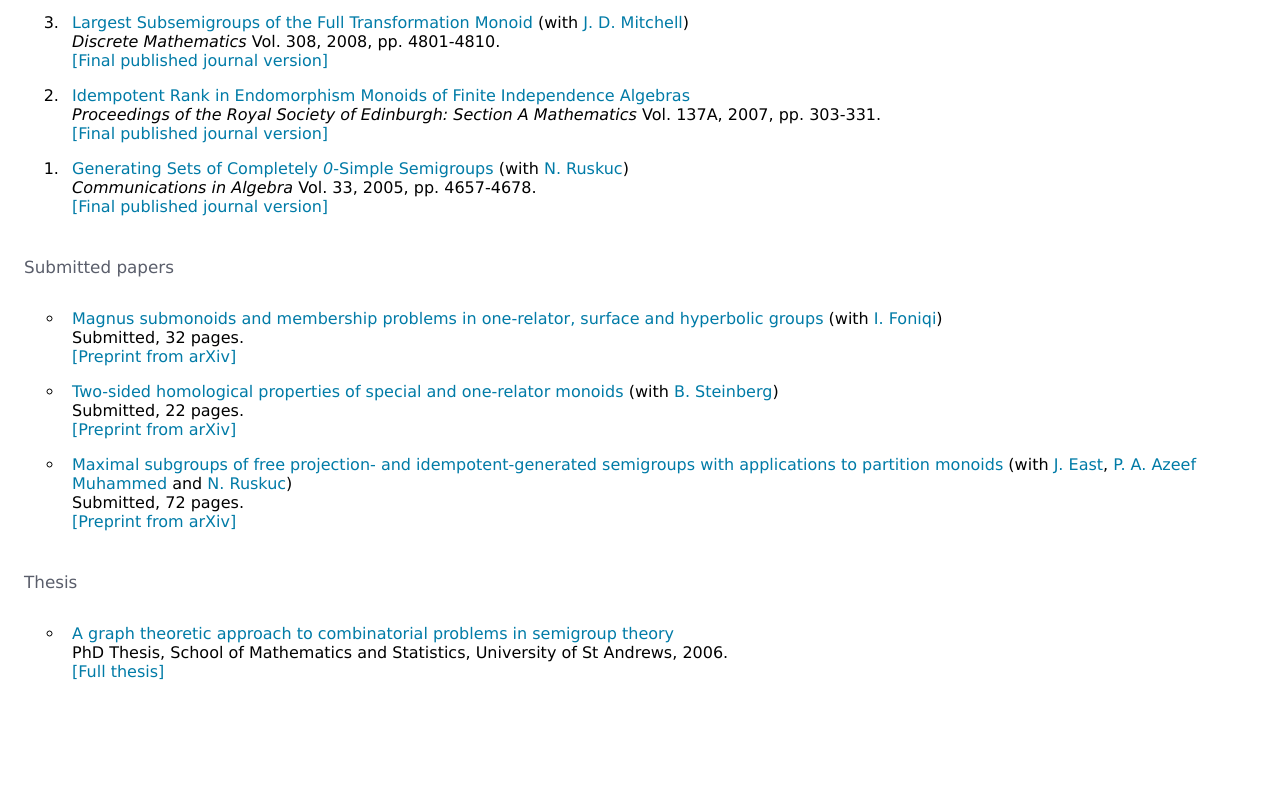
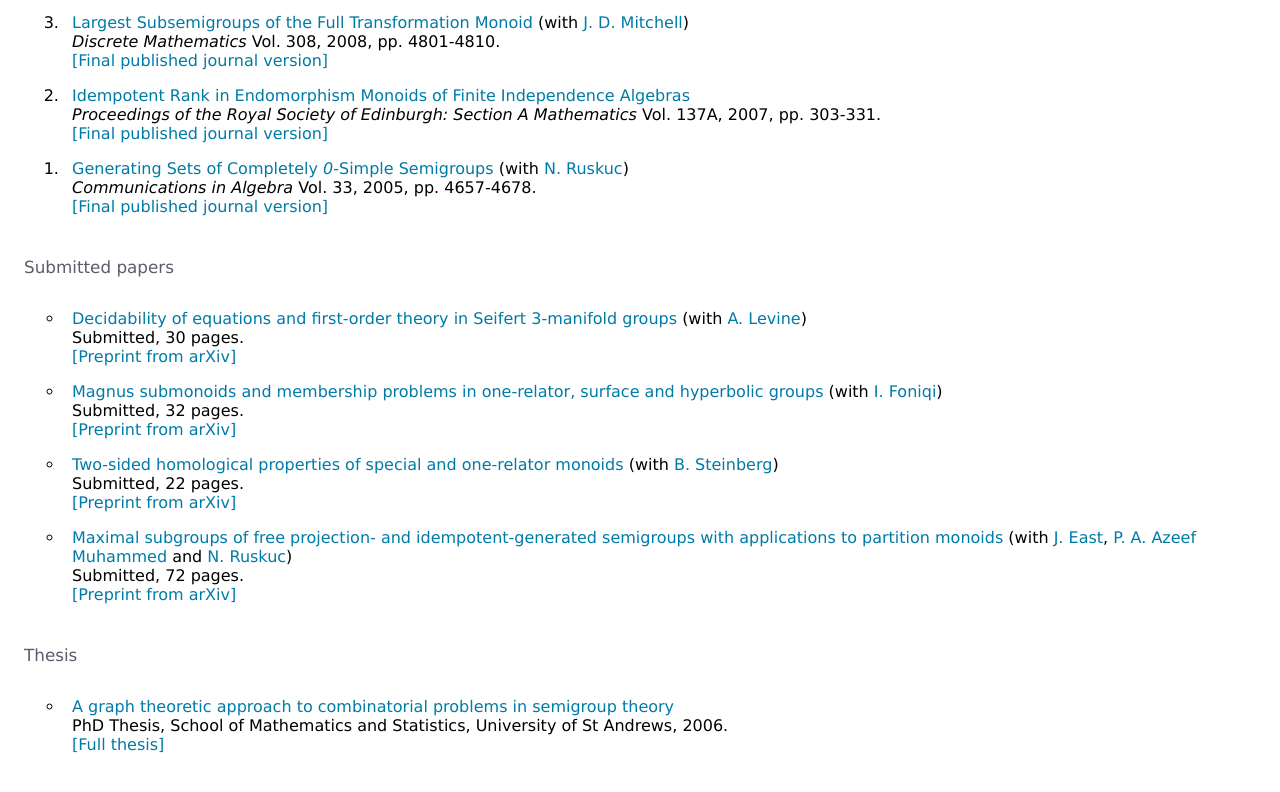
Before and after one commit to robertdgray/robertdgray.github.io, a plain HTML site: page papers.html in a window 1280 px wide. Shown: the part 4452-5244 px from the top of the page. Before the commit the page ends 5181 px from the top, so only its background shows below. Drawn offline with nearby package versions, Linux system fonts and the light colour scheme; some packages are replaced by stand-ins of ours.

Commit message:
Seifert paper added

```diff
--- a/papers.html
+++ b/papers.html
@@ -1090,6 +1090,20 @@ Submitted papers
 
 <ul>
 
+<li><div id="GrayLevine2025"></id>
+<font color="#007BA7">
+Decidability of equations and first-order theory in Seifert 3-manifold groups
+</font>
+(with
+<a href='https://alex-a-levine.github.io/'>A. Levine</a>)
+<br>
+Submitted, 30 pages.
+<br>
+<a href=
+https://arxiv.org/abs/2512.07690
+>[Preprint from arXiv]</a>
+</li>
+
 <li><div id="FoniqiGray2025"></id>
 <font color="#007BA7">
 Magnus submonoids and membership problems in one-relator, surface and hyperbolic groups
```
